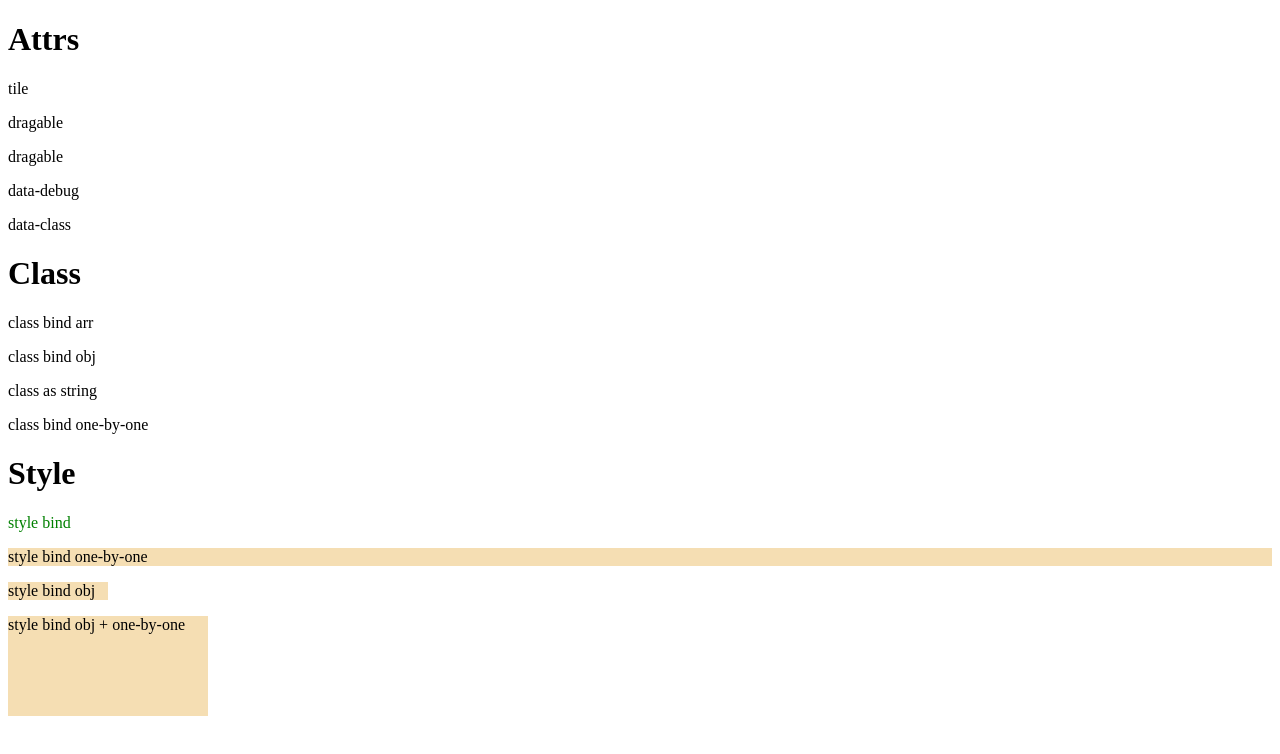
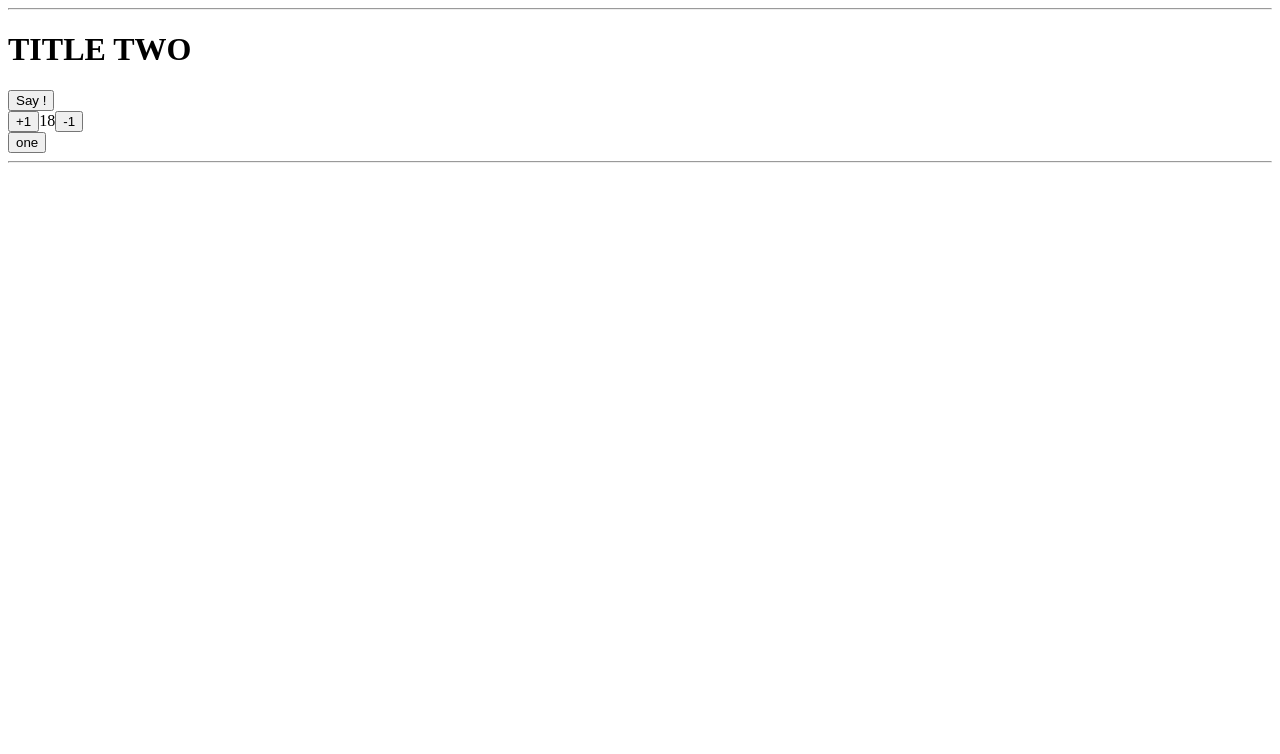
Before and after one commit to Kinokus/angular-learn, an Angular app: page / in a window 1280 px wide. Shown: the top 754 px of the page. Built offline with nearby package versions, Linux system fonts and the light colour scheme.

Commit message:
input output

```diff
--- a/src/app/app.component.html
+++ b/src/app/app.component.html
@@ -3,4 +3,17 @@
 <!--<button (click)="showProduct = !showProduct">Show / Hide product </button>-->
 <!--<app-binding></app-binding>-->
 <!--<app-conditions></app-conditions>-->
-<app-atributes></app-atributes>
+<!--<app-atributes></app-atributes>-->
+<hr>
+<!--<app-input-output [title]="'static title'"></app-input-output>-->
+<app-input-output
+  (sayHi)="onSayHi($event)"
+  [(counter)]="age"
+  [title]="'Title ' + (expression ? 'one' : 'two')"
+>
+</app-input-output>
+<!--<app-input-output (sayHi)="onSayHi($event)" [title]="'Static title'"></app-input-output>-->
+<br>
+<button (click)="expression=!expression">{{!expression ? 'one' : 'two'}}</button>
+
+<hr>
--- a/src/app/app.component.ts
+++ b/src/app/app.component.ts
@@ -3,9 +3,15 @@ import { Component } from '@angular/core';
 @Component({
   selector: 'app-root',
   templateUrl: './app.component.html',
-  styleUrls: ['./app.component.scss']
+  styleUrls: ['./app.component.scss'],
 })
 export class AppComponent {
   title = 'angular-learn';
   showProduct: boolean = true;
+  expression: boolean = false;
+  age: number = 18;
+
+  onSayHi($event: any) {
+    console.log($event, 'say !');
+  }
 }
--- a/src/app/app.module.ts
+++ b/src/app/app.module.ts
@@ -10,11 +10,12 @@ import { BindingComponent } from './components/binding/binding.component';
 import { FormsModule } from '@angular/forms';
 import { ConditionsComponent } from './components/conditions/conditions.component';
 import { AtributesComponent } from './components/atributes/atributes.component';
+import { InputOutputComponent } from './components/input-output/input-output.component';
 
 
 @NgModule({
   declarations: [
-    AppComponent, UserComponent, ProductComponent, CategoryComponent, BindingComponent, ConditionsComponent, AtributesComponent,
+    AppComponent, UserComponent, ProductComponent, CategoryComponent, BindingComponent, ConditionsComponent, AtributesComponent, InputOutputComponent,
   ],
   imports: [
     BrowserModule,
--- /dev/null
+++ b/src/app/components/input-output/input-output.component.html
@@ -0,0 +1,6 @@
+<h1>{{title?.toUpperCase()}}</h1>
+<button (click)="onClick()"> Say !</button>
+<br>
+<button (click)="counterChange.emit(counter+1)">+1</button>
+<span>{{counter}}</span>
+<button (click)="counterChange.emit(counter-1)">-1</button>
--- /dev/null
+++ b/src/app/components/input-output/input-output.component.ts
@@ -0,0 +1,36 @@
+import { Component, EventEmitter, Input, Output } from '@angular/core';
+
+@Component({
+  selector: 'app-input-output',
+  templateUrl: './input-output.component.html',
+  styleUrls: ['./input-output.component.scss'],
+})
+export class InputOutputComponent {
+
+  expression: boolean = false;
+
+  @Output()
+  sayHi = new EventEmitter();
+
+  @Input()
+  title!: string;
+
+  @Input()
+  titleSecondary?: string = 'title secondary';
+
+
+  // eslint-disable-next-line @angular-eslint/no-input-rename
+  @Input('titleThird') titleThird?: string = 'title third';
+
+
+  @Input()
+  counter: number = 0;
+
+  @Output()
+  counterChange = new EventEmitter<number>();
+
+
+  onClick() {
+    this.sayHi.emit(this.title + '!');
+  }
+}
```
Also changed, not shown: src/app/components/input-output/input-output.component.scss (added), 1 other file (tests, documents, lock files or other folders).
